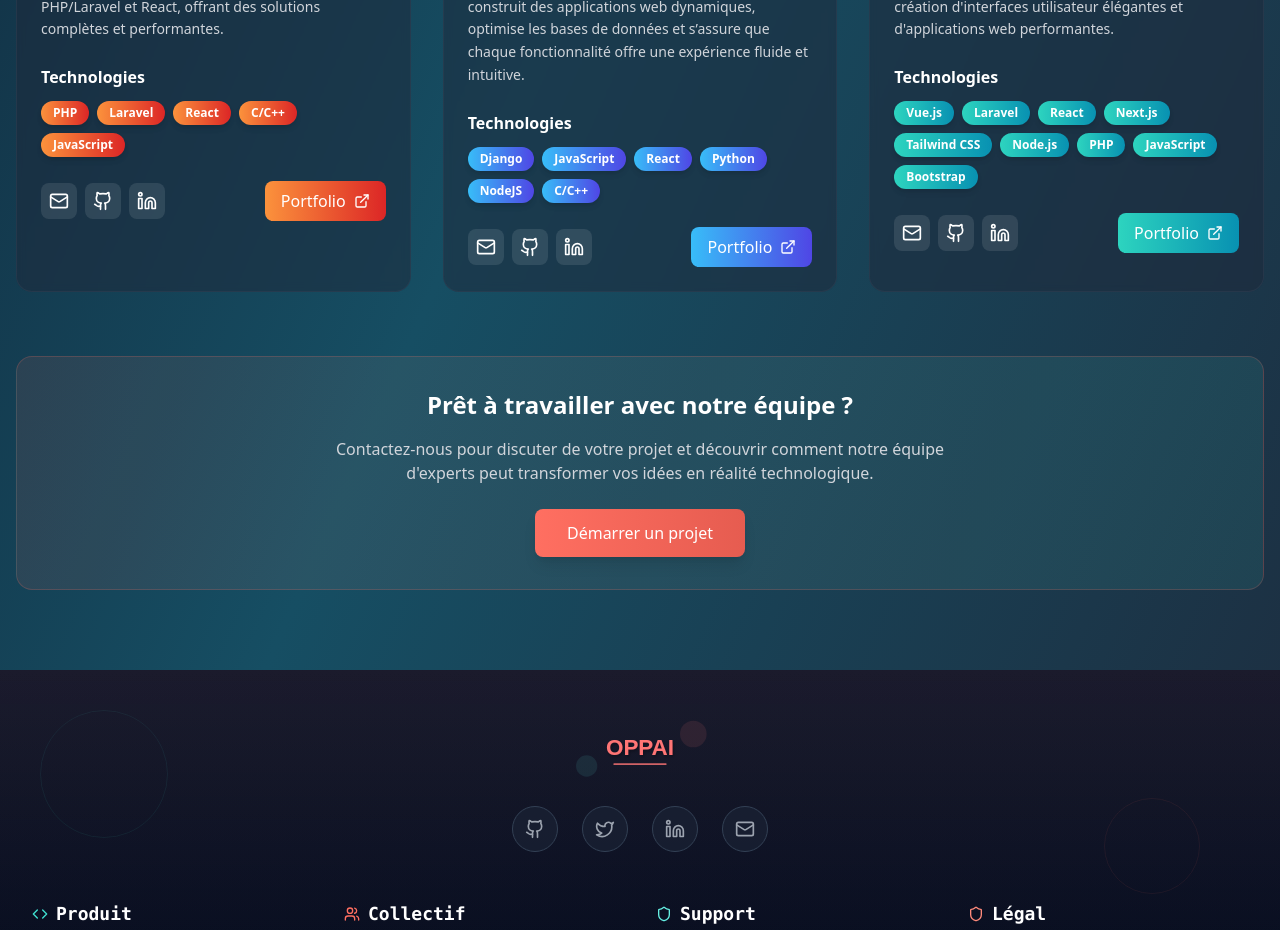
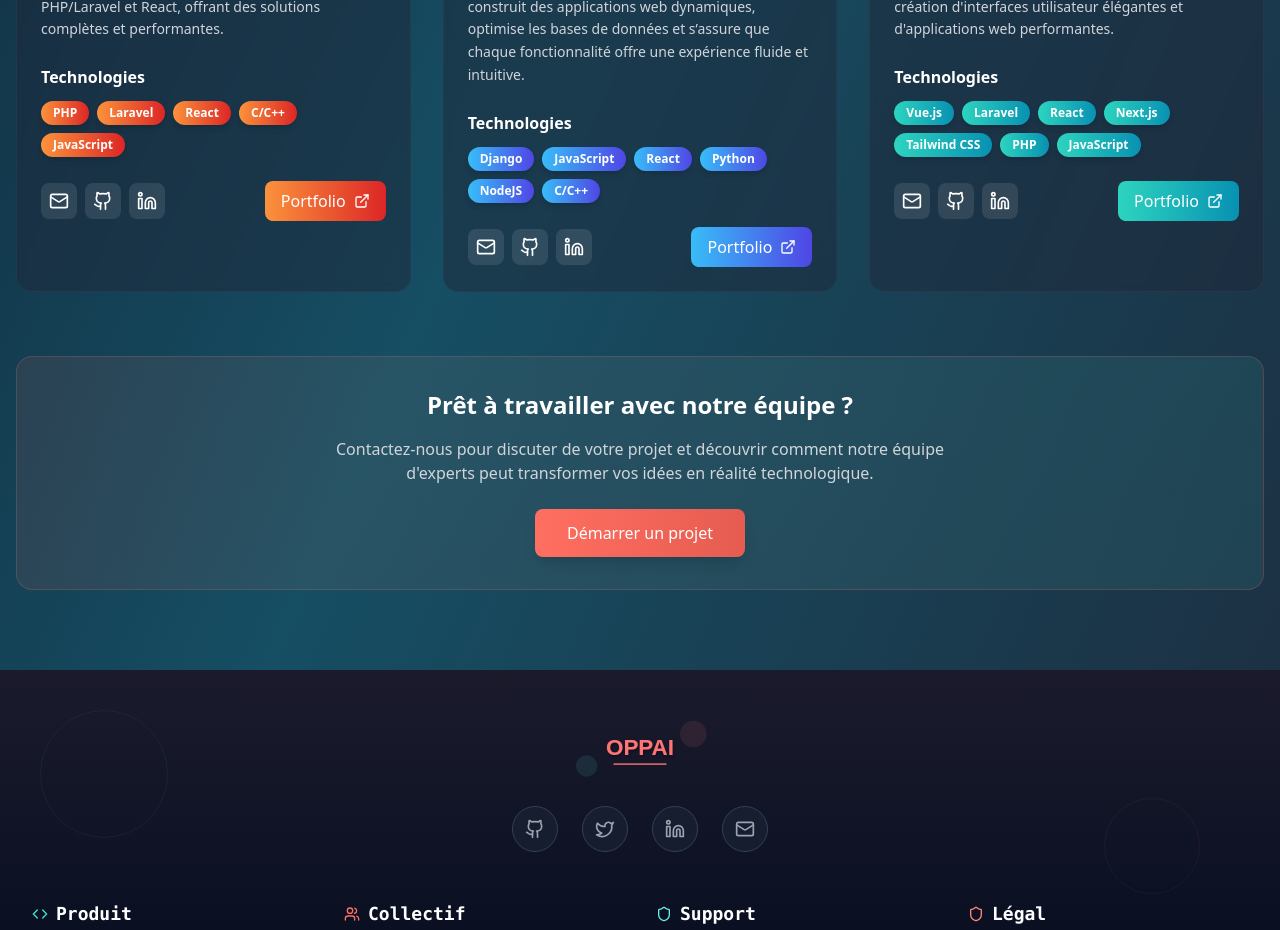
Before and after one commit to 7Emma/OPPAI, a React (Vite) app: page /Personnel in a window 1280 px wide. Shown: the part 1620-2550 px from the top of the page. Built offline with nearby package versions, Linux system fonts and the light colour scheme.

Commit message:
Oppai-site

```diff
--- a/src/Datas/personnel.js
+++ b/src/Datas/personnel.js
@@ -116,10 +116,8 @@ const teamMembers = [
       "React",
       "Next.js",
       "Tailwind CSS",
-      "Node.js",
       "PHP",
       "JavaScript",
-      "Bootstrap",
     ],
     speciality: "Frontend & Web Development",
     description:
```
